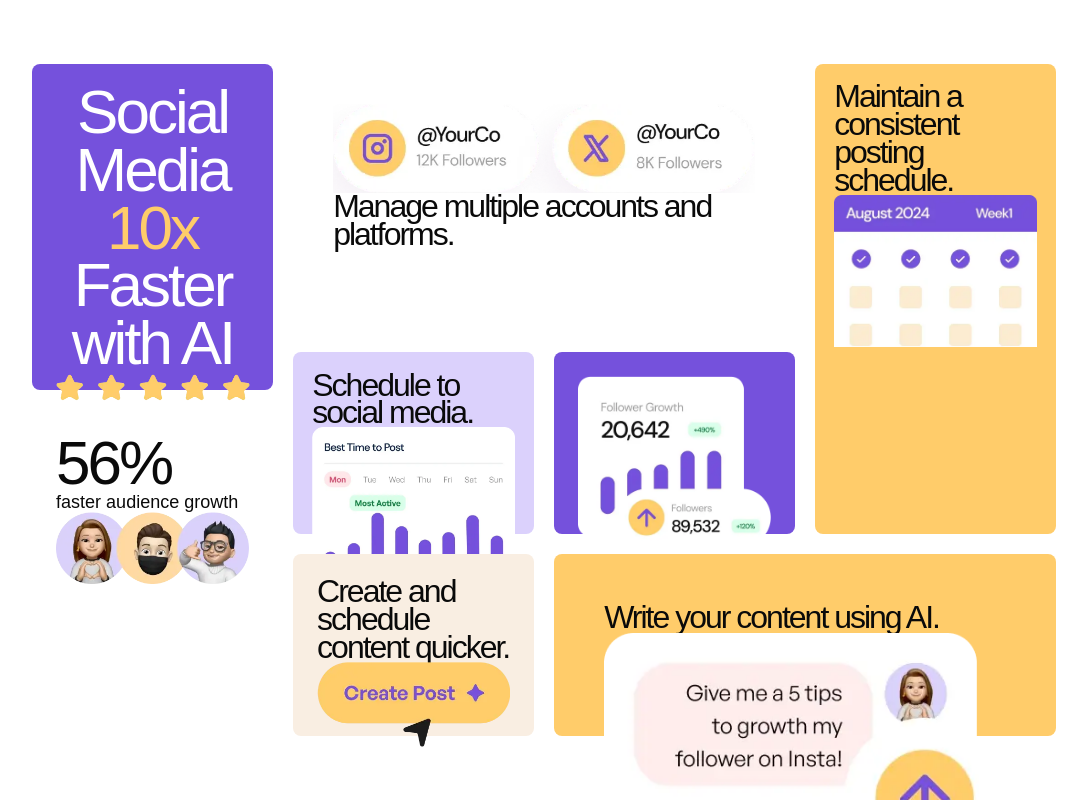
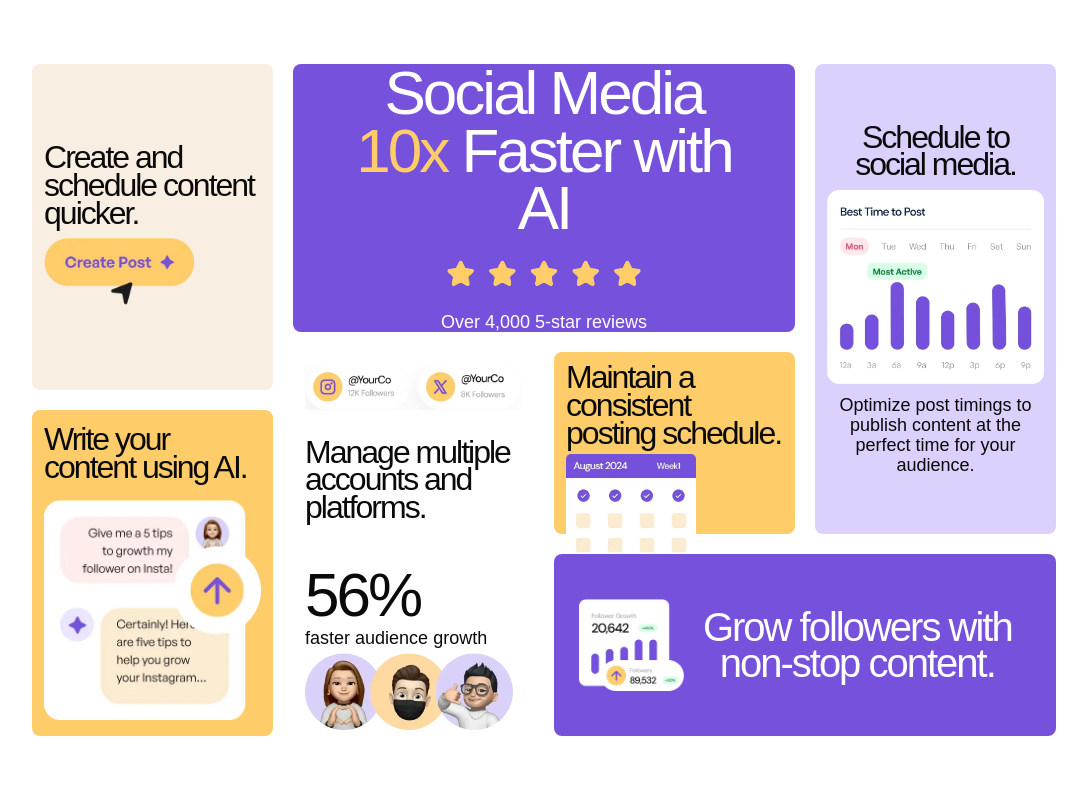
Before and after one commit to ahes0001/bento-grid, a React (Vite) app: page / in a window 1280 px wide. Shown: the whole page, without its empty margins (96-1183 px from the left). Built offline with nearby package versions, Linux system fonts and the light colour scheme.

Commit message:
completed full draft

```diff
--- a/src/App.tsx
+++ b/src/App.tsx
@@ -2,65 +2,71 @@
 
 function App() {
   return (
-    <div className=" grid grid-cols-1 sm:grid-cols-2 w-screen h-screen grid-rows-[40vh_23vh_23vh_80vh_60vh_25vh_25vh_60vh] sm:grid-rows-[40vh_23vh_60vh_30vh_20vh_35vh] overflow-x-hidden gap-[4%] px-[4%] py-[4vh] lg:grid-cols-4 lg:grid-rows-[repeat(24,_minmax(0,_1fr))] lg:py-[5%] lg:px-[10%] lg:gap-5">
-      <div className="bg-purple500 rounded-lg sm:col-span-2 lg:col-span-1 lg:row-span-12 p-[8%] flex flex-col justify-center items-center justify-between">
+    <div className=" grid grid-cols-1 sm:grid-cols-2 w-full h-screen sm:grid-rows-[40vh_23vh_55vh_30vh_20vh_35vh] gap-[4%] px-[4%] py-[4vh] lg:grid-cols-4 lg:grid-rows-[repeat(24,_minmax(0,_1fr))] lg:py-[5%] lg:px-[10%] lg:gap-5">
+
+      <div className="bg-purple500 rounded-lg sm:col-span-2 lg:col-start-2 lg:col-end-4 lg:row-start-1 lg:row-end-11 p-[8%] flex flex-col justify-center items-center justify-center">
         <h1 className="text-white text-center">
           Social Media <span className="text-yellow500">10x</span> Faster with AI
         </h1>
-        <img className = "w-[200px]" src="\images\illustration-five-stars.webp" alt="" />
+        <img className = "my-[5%] w-[200px]" src="\images\illustration-five-stars.webp" alt="" />
         <h4 className="text-white">
           Over 4,000 5-star reviews
         </h4>
       </div>
-      <div className="bg-white rounded-lg lg:col-span-2 lg:row-span-10 p-[8%]">
+
+      <div className="bg-white rounded-lg lg:col-start-2 lg:col-end-3 lg:row-start-11 lg:row-end-18 p-[5%] flex flex-col justify-center items-center justify-between ">
       <img src="\images\illustration-multiple-platforms.webp" alt="" />
       <h3>
       Manage multiple accounts and platforms.
       </h3>
 
       </div>
-      <div className="bg-yellow500 rounded-lg lg:row-span-17 p-[8%]">
-        <h3>
+      <div className="bg-yellow500 rounded-lg lg:col-start-3 lg:col-end-4 lg:row-start-11 lg:row-end-18 p-[5%] ">
+        <h3 className="mb-[3%]">
           Maintain a consistent posting schedule.
         </h3>
 
-        <img src="\images\illustration-consistent-schedule.webp" alt="" />
+        <img className="w-[60%]" src="\images\illustration-consistent-schedule.webp" alt="" />
       </div>
-      <div className="bg-purple100 rounded-lg sm:col-span-2 lg:col-span-1 lg:row-span-7 p-[8%]">
-        <h3>
+      <div className="bg-purple100 rounded-lg sm:col-span-2 lg:col-start-4 lg:col-end-5 lg:row-start-1 lg:row-end-18 p-[5%] flex flex-col justify-center items-center justify-center text-center">
+        <h3 className="mb-[5%]">
           Schedule to social media.
         </h3>
-        <img src="\images\illustration-schedule-posts.webp" alt="" />
-        <h4>
+        <img className="sm:h-[75%] lg:h-fit h-fit w-fit" src="\images\illustration-schedule-posts.webp" alt="" />
+        <h4 className="mt-[5%]">
           Optimize post timings to publish content at
           the perfect time for your audience.
         </h4>
       </div>
-      <div className="bg-purple500 rounded-lg sm:col-span-2 lg:col-span-1 lg:row-span-7 p-[10%]">
-      <img src="\images\illustration-grow-followers.webp" alt="" />
+      <div className="bg-purple500 rounded-lg sm:col-span-2 lg:row-span-7 lg: p-[5%] flex flex-col justify-center items-center justify-between text-center sm:flex-row">
+      <img className="h-[70%]" src="\images\illustration-grow-followers.webp" alt="" />
       <h2>
         Grow followers with non-stop content.
       </h2>
       </div>
-      <div className="bg-white rounded-lg sm:col-span-2 lg:col-span-1 lg:row-span-12 p-[10%]">
+      <div className="bg-white rounded-lg sm:col-span-2  lg:col-start-2 lg:col-end-3 lg:row-start-18 lg:row-end-25 p-[5%] flex flex-col justify-between sm:flex-row lg:flex-col">
+        <div>
         <h1>56%</h1>
-        <h4>faster audience growth</h4>
+        <h4 className="my-[2%]">faster audience growth</h4>
+        </div>
 
-        <img src="\images\illustration-audience-growth.webp" alt="" />
+
+        <img className="w-52 h-20" src="\images\illustration-audience-growth.webp" alt="" />
       </div>
-      <div className="bg-yellow100 rounded-lg lg:row-span-7 p-[10%]">
-        <h3>
+      <div className="bg-yellow100 rounded-lg lg:row-start-1 lg:row-end-13 p-[5%] flex flex-col justify-center">
+        <h3 className="mb-[5%]">
           Create and schedule content quicker.
         </h3>
 
-        <img src="\images\illustration-create-post.webp" alt="" />
+        <img className="w-[150px]" src="\images\illustration-create-post.webp" alt="" />
       </div>
-      <div className="bg-yellow500 rounded-lg lg:row-span-7 lg:col-span-2 p-[10%]">
-        <h3>
+
+      <div className="bg-yellow500 rounded-lg  p-[5%] lg:col-start-1 lg:col-end-2 lg:row-start-13 lg:row-end-25 flex flex-col justify-around">
+        <h3 className="pb-[5%]">
           Write your content using AI.
         </h3>
 
-        <img src="\images\illustration-ai-content.webp" alt="" />
+        <img className=" h-fit w-fit" src="\images\illustration-ai-content.webp" alt="" />
       </div>
     </div>
   );
--- a/tailwind.config.js
+++ b/tailwind.config.js
@@ -12,6 +12,14 @@ export default {
       'yellow500': '#FFCC6A',
     },
   	extend: {
+		gridRowEnd: {
+			'25': '25', // Adds row-end-25 class
+			'18': '18', // Adds row-end-18 class
+		  },
+		gridRowStart: {
+			'25': '25', // Adds row-end-25 class
+			'18': '18', // Adds row-end-18 class
+		  },
       gridRow: {
         'span-17': 'span 17 / span 17',
       },
```
